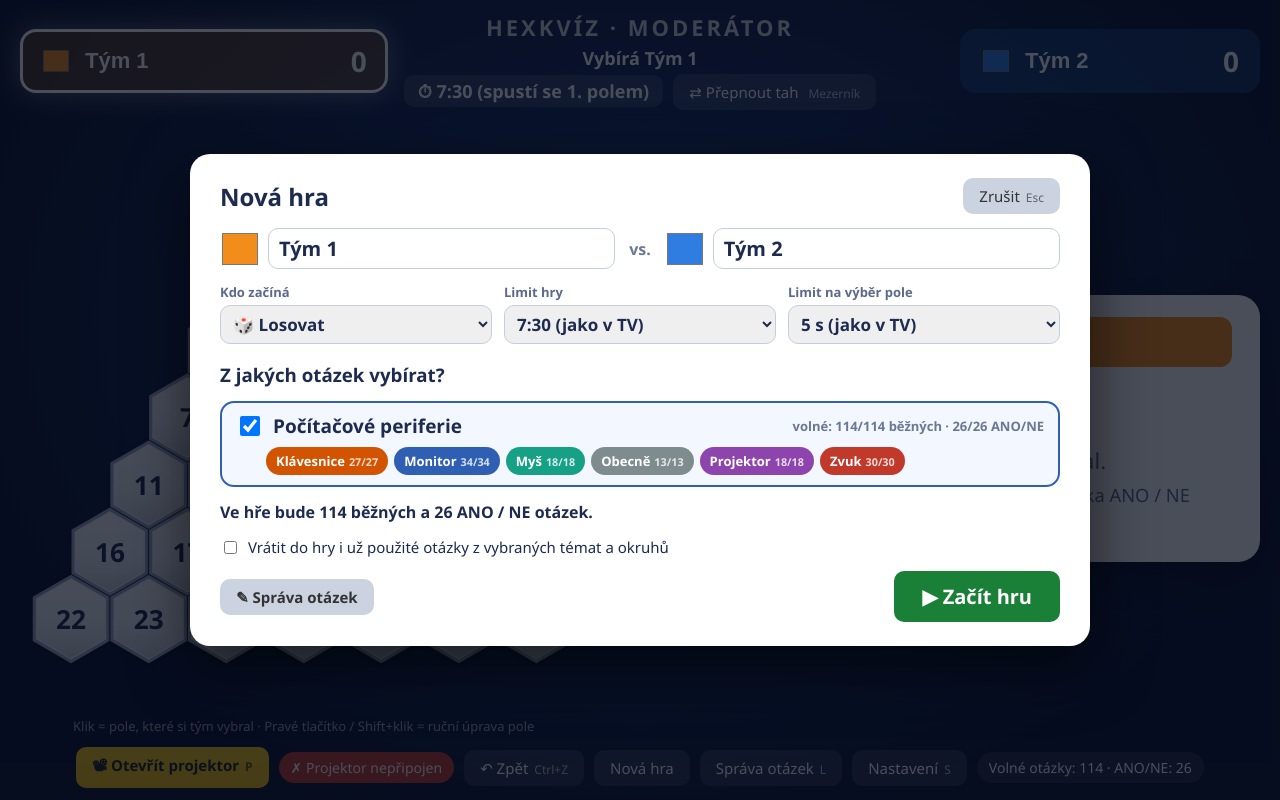
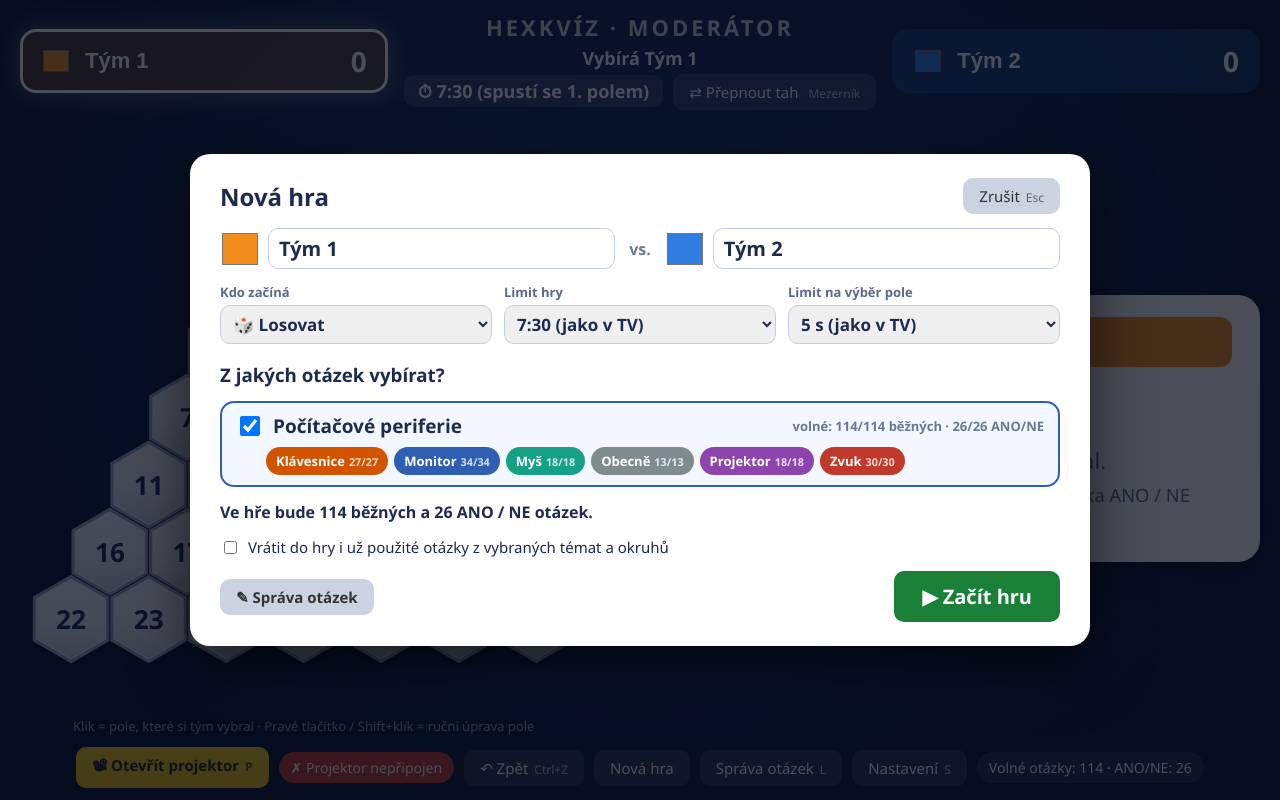
Before and after one commit to filipzika/azkviz, a plain HTML site: page index.html in a window 1280 px wide. Drawn offline with Linux system fonts and the light colour scheme.

Commit message:
Stejná šířka jmenovek týmů v obou oknech
Co-Authored-By: Claude Opus 5.5 <noreply@anthropic.com>

```diff
--- a/index.html
+++ b/index.html
@@ -9,6 +9,7 @@
 <style>
   body { display: grid; grid-template-rows: auto 1fr auto; height: 100vh; }
   header { display: grid; grid-template-columns: 1fr auto 1fr; align-items: center; gap: 16px; padding: 12px 20px; }
+  header .team { justify-self: start; width: 100%; max-width: 460px; }
   header .team:last-child { justify-self: end; }
   .team { min-width: 300px; }
   .team input[type=text] { background: transparent; border: none; color: #fff; font-size: 22px; font-weight: 700; width: 170px; outline: none; }
```
Also changed, not shown: projektor.html (+1 -0 lines).
